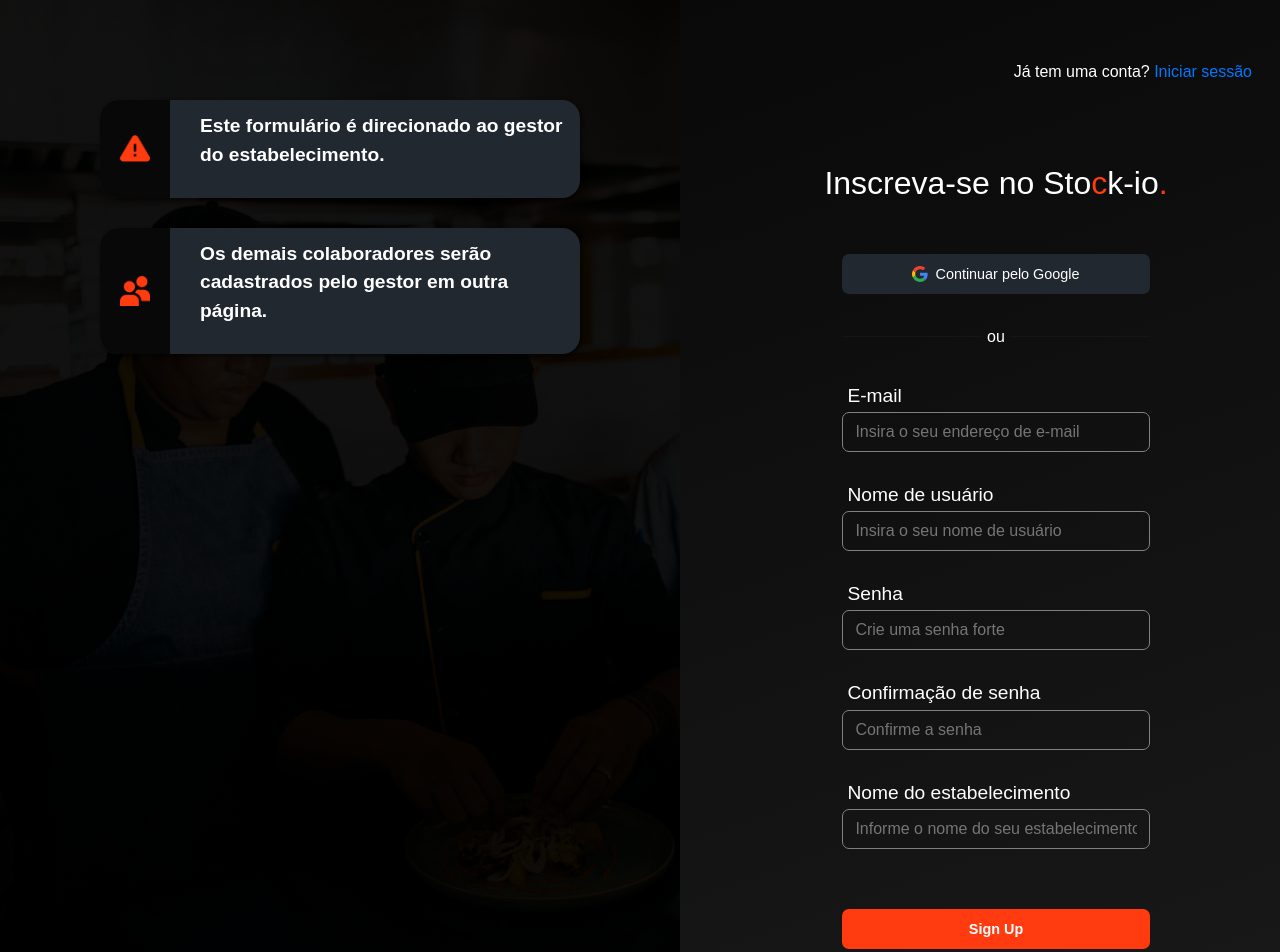
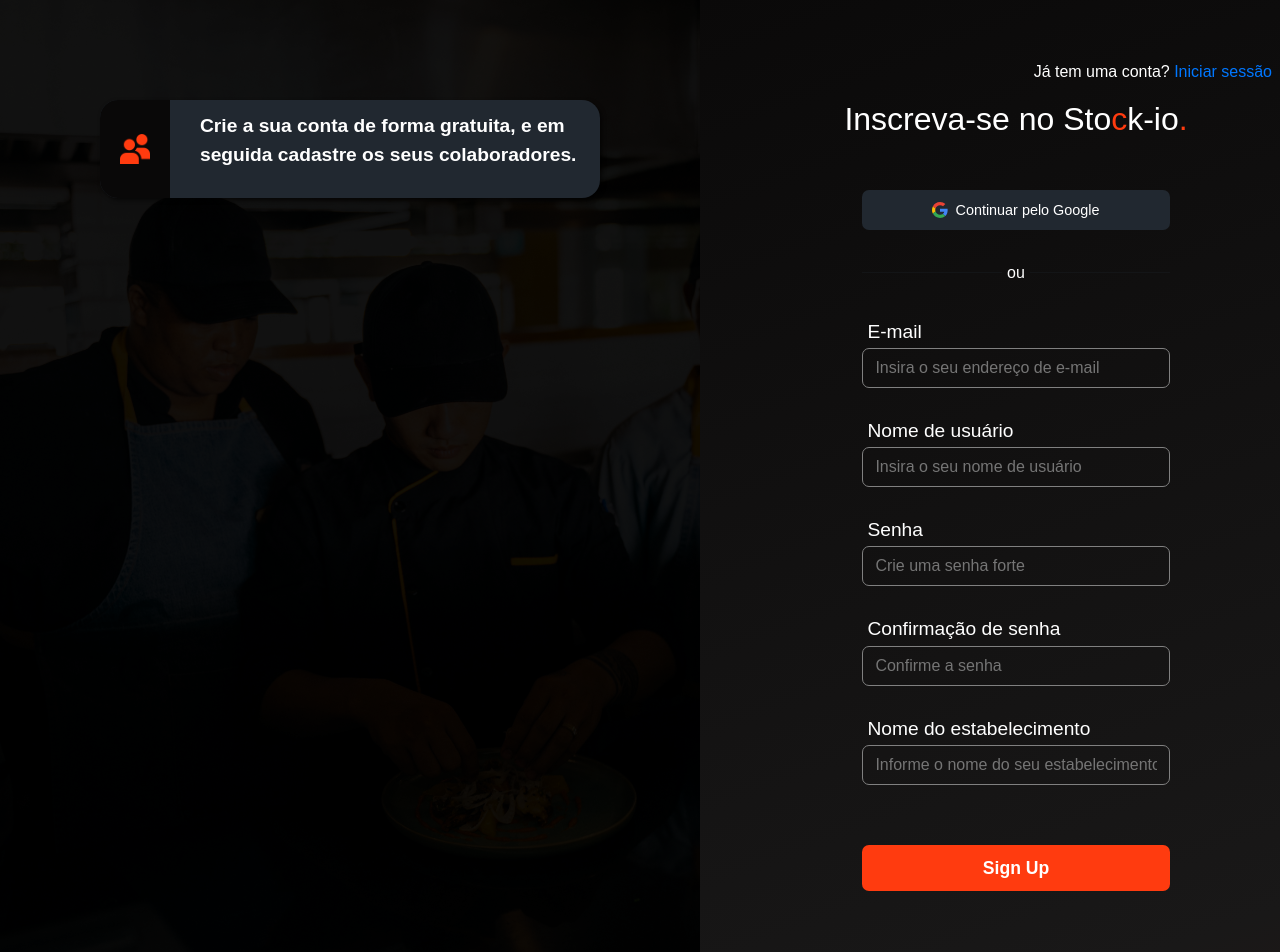
Before and after one commit to iagosk/stock-io, a React (Vite) app in the folder interface/: page /signup in a window 1280 px wide. Shown: the top 952 px of the page. Built offline with nearby package versions, Linux system fonts and the light colour scheme.

Commit message:
Teste  de atualização de imagem

```diff
--- a/interface/src/components/Main.tsx
+++ b/interface/src/components/Main.tsx
@@ -1,3 +1,5 @@
+import users_icon from '../../public/icons/users.png';
+
 export default function Main() {
   return (
     <div className="grid-cl-3 flex-column-center">
@@ -25,7 +27,7 @@
           </div>
           <ul className="grid grid-center grid-cl-2">
             <li className="flex">
-              <img src="../../public/icons/users.png" alt="users icon" />
+              <img src={ users_icon } alt="users icon" />
               Gestão de colaboradores cadastrados.
             </li>
             <li className="flex">
--- a/interface/src/styles/form.css
+++ b/interface/src/styles/form.css
@@ -1,7 +1,7 @@
 form {
     width: 100%;
     padding: 60px;
-    gap: 20px;
+    gap: 10px;
     color: var(--cor-texto);
 }
 
@@ -48,8 +48,7 @@
 }
 
 .button-form {
-    height: 40px !important;
-    font-size: .9rem;
+    font-size: 1.1rem;
     padding: 10px 12px !important;
 }
 
@@ -83,7 +82,7 @@
     box-shadow: 2px 2px 4px rgba(0, 0, 0, .6);
     gap: 18px;
     overflow: hidden;
-    width: 480px;
+    width: 500px;
     margin-bottom: 30px;
 }
 
--- a/interface/src/styles/register-view.css
+++ b/interface/src/styles/register-view.css
@@ -37,7 +37,6 @@
 }
 
 .content-form {
-  margin-top: 80px;
   gap: 10px;
   width: 40vw;
 }
--- a/interface/src/views/RegisterView.tsx
+++ b/interface/src/views/RegisterView.tsx
@@ -5,13 +5,10 @@
         <div className="register-view grid grid-cl-2">
             <div className="image-section">
                 <div className="content flex flex-column flex-column-start">
-                    <div className="block flex">
-                        <div className="flex"><img src="../../public/icons/triangle-warning.png" alt="icone warning" /></div>
-                        <p>Este formulário é direcionado ao gestor do estabelecimento.</p>
-                    </div>
+
                     <div className="block flex">
                         <div className="flex"><img src="../../public/icons/users.png" alt="icone warning" /></div>
-                        <p>Os demais colaboradores serão cadastrados pelo gestor em outra página.</p>
+                        <p>Crie a sua conta de forma gratuita, e em seguida cadastre os seus colaboradores.</p>
                     </div>
                 </div>
             </div>
```
